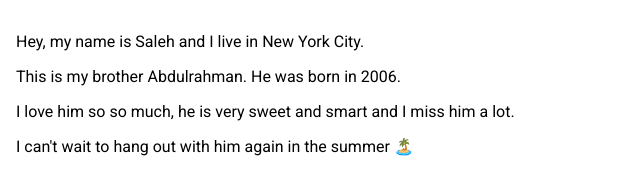
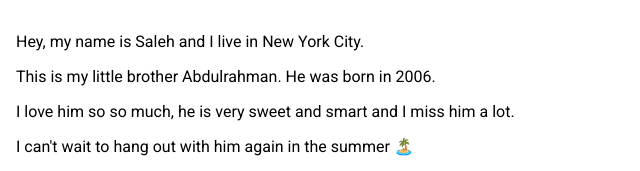
Before and after one commit to qirh/dodoxoxo, a plain HTML site: page index.html in a window 1280 px wide. Shown: the top 171 px of the page, 0-640 px from the left. Drawn offline with Linux system fonts and the light colour scheme.

Commit message:
added word

```diff
--- a/index.html
+++ b/index.html
@@ -15,7 +15,7 @@
     <body>
       <div>
           <p>Hey, my name is Saleh and I live in New York City.</p>
-          <p>This is my brother Abdulrahman. He was born in 2006.</p>
+          <p>This is my little brother Abdulrahman. He was born in 2006.</p>
           <p>I love him so so much, he is very sweet and smart and I miss him a lot.</p>
           <p>I can't wait to hang out with him again in the summer 🏝️</p>
       </div>
```
